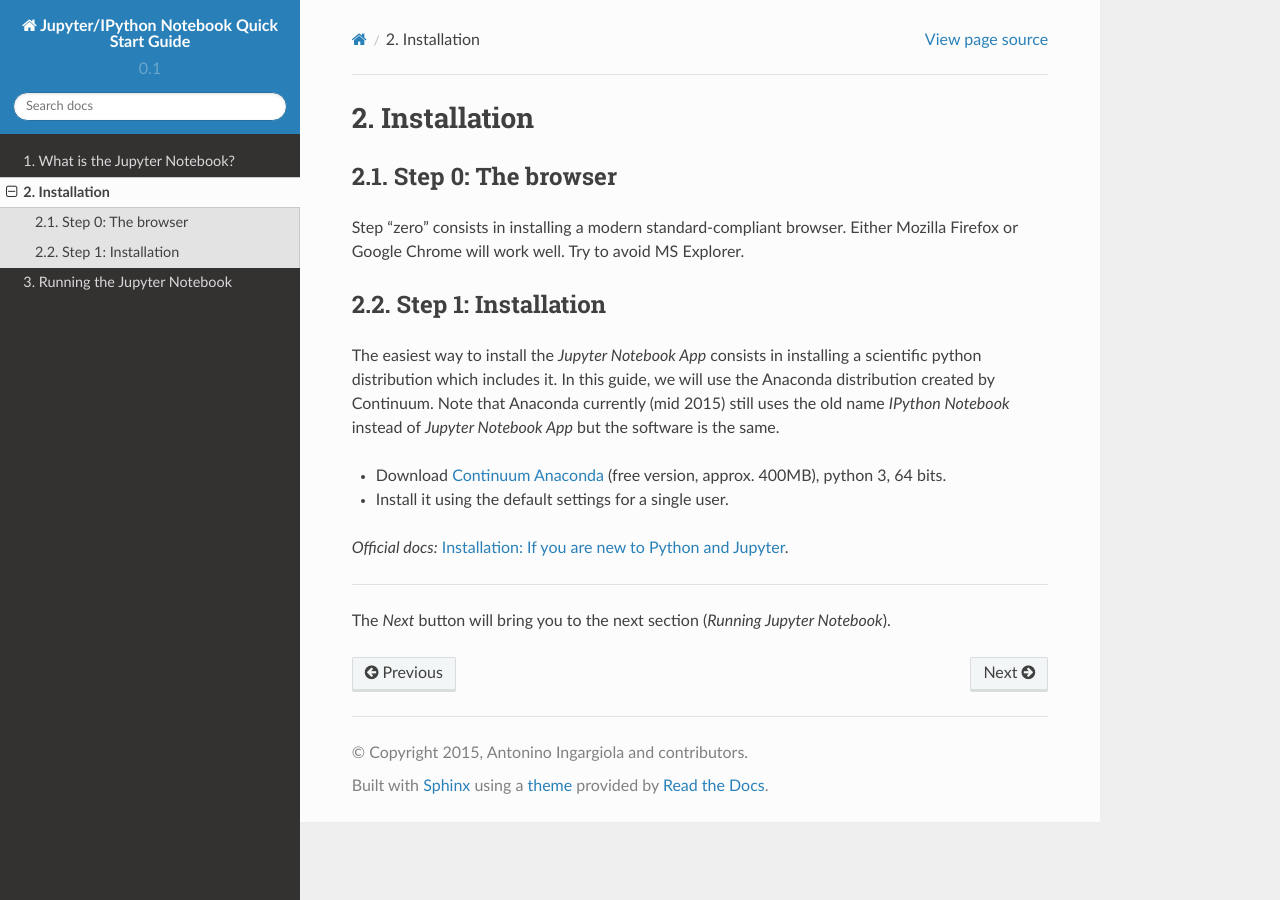
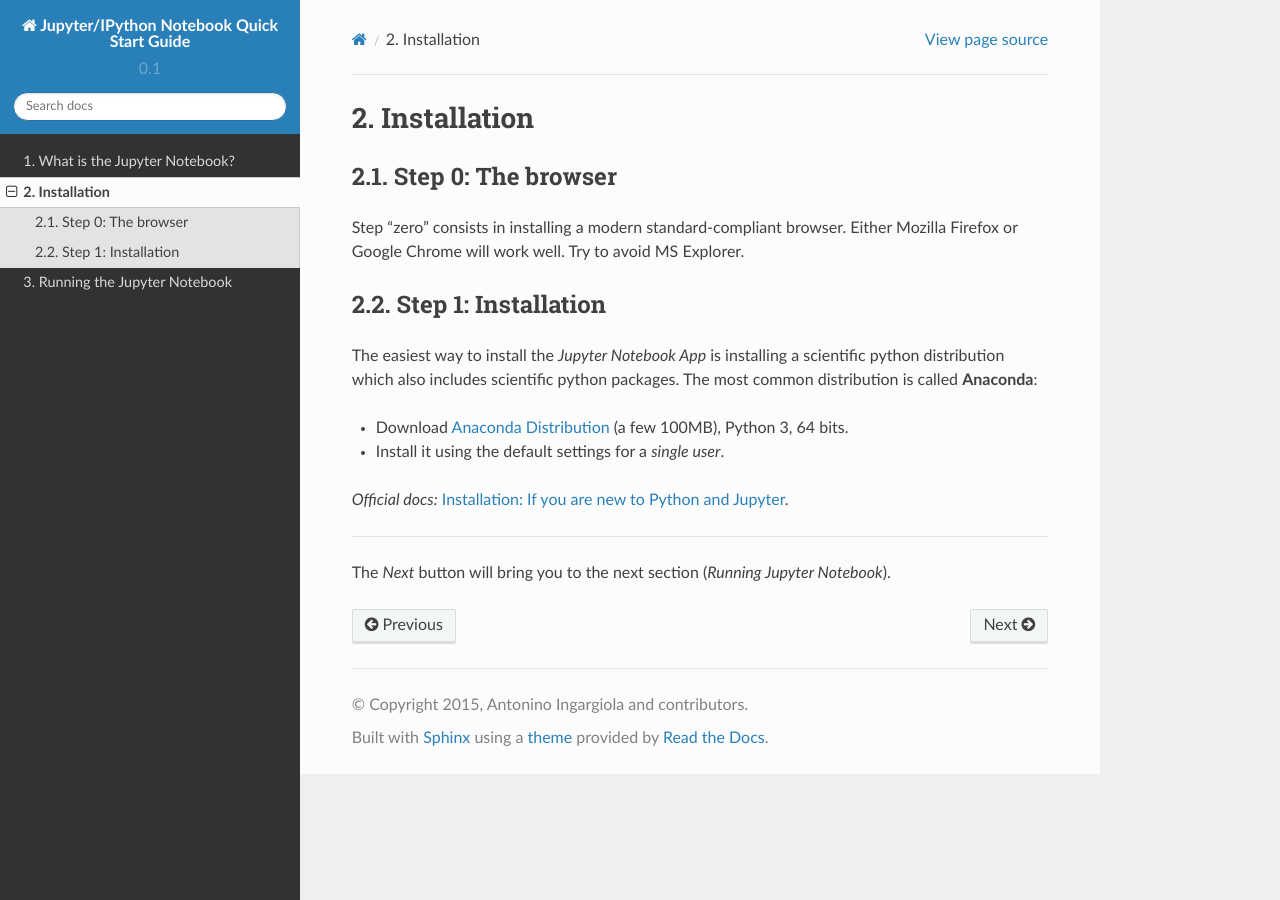
Before and after one commit to tritemio/jupyter_notebook_beginner_guide, a Sphinx documentation site: the page built from docs/install.rst, in a window 1280 px wide. Built offline with Sphinx 7.4.7 and the Read the Docs theme 2.0.0, drawn with Linux system fonts in a browser that asks for light colours.

Commit message:
Update install.rst

```diff
--- a/docs/install.rst
+++ b/docs/install.rst
@@ -11,16 +11,14 @@ MS Explorer.
 Step 1: Installation
 --------------------
 
-The easiest way to install the *Jupyter Notebook App* consists in
-installing a scientific python distribution which includes it.
-In this guide, we will use the Anaconda distribution created by Continuum.
-Note that Anaconda currently (mid 2015) still uses the old name
-*IPython Notebook* instead of *Jupyter Notebook App* but the software is the same.
+The easiest way to install the *Jupyter Notebook App* is
+installing a scientific python distribution which also includes
+scientific python packages. The most common distribution is called **Anaconda**:
 
-- Download `Continuum Anaconda <https://store.continuum.io/cshop/anaconda/>`_
-  (free version, approx. 400MB), python 3, 64 bits.
+- Download `Anaconda Distribution <https://www.anaconda.com/download/>`_
+  (a few 100MB), Python 3, 64 bits.
 
-- Install it using the default settings for a single user.
+- Install it using the default settings for a *single user*.
 
 *Official docs:* `Installation: If you are new to Python and Jupyter <https://jupyter.readthedocs.org/en/latest/install.html#new-to-python-and-jupyter>`__.
 
```
